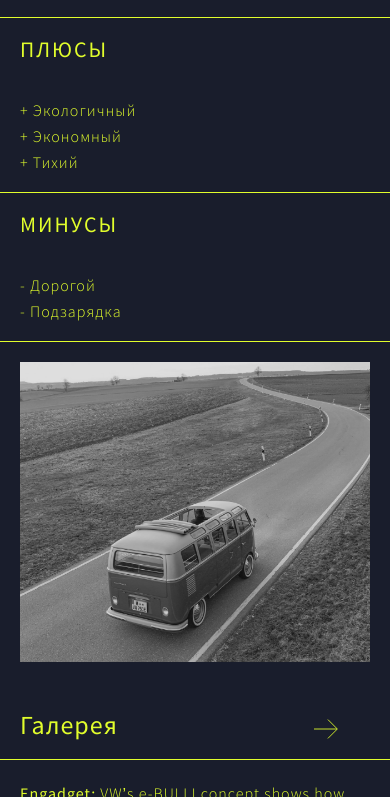
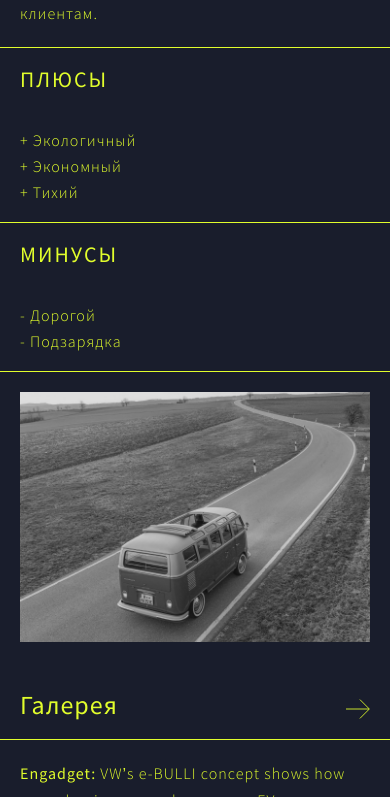
Before and after one commit to Rusflipz/auto-magazine, a plain HTML site: page index.html in a window 390 px wide. Shown: the part 1203-2000 px from the top of the page. Drawn offline with Linux system fonts and the light colour scheme.

Commit message:
fix resolution problem

```diff
--- a/blocks/footer/__form-conteiner/footer__form-conteiner.scss
+++ b/blocks/footer/__form-conteiner/footer__form-conteiner.scss
@@ -15,6 +15,6 @@
 @media screen and (max-width: 600px) {
     .footer__form-conteiner {
         padding: 20px;
-        margin-bottom: 120px;
+        margin-bottom: 100px;
     }
 }
--- a/blocks/gallery/__button/_left/gallery__button_left.scss
+++ b/blocks/gallery/__button/_left/gallery__button_left.scss
@@ -3,3 +3,9 @@
     margin-right: 30px;
     background-image: url(../../images/arrow-left.svg);
 }
+
+@media screen and (max-width: 600px) {
+    .gallery__button_left {
+        margin-right: 16px;
+    }
+}
--- a/blocks/gallery/__button/_right/gallery__button_right.scss
+++ b/blocks/gallery/__button/_right/gallery__button_right.scss
@@ -2,3 +2,9 @@
     margin-right: 52px;
     background-image: url(../../images/arrow-right.svg);
 }
+
+@media screen and (max-width: 600px) {
+    .gallery__button_right {
+        margin-right: 20px;
+    }
+}
--- a/blocks/gallery/__image/gallery__image.scss
+++ b/blocks/gallery/__image/gallery__image.scss
@@ -41,18 +41,18 @@
 
 @media screen and (max-width: 450px) {
     .gallery__image {
-        height: 350px;
+        height: 320px;
     }
 }
 
 @media screen and (max-width: 400px) {
     .gallery__image {
-        height: 300px;
+        height: 250px;
     }
 }
 
 @media screen and (max-width: 350px) {
     .gallery__image {
-        height: 280px;
+        height: 204px;
     }
 }
--- a/blocks/grid-top/__info/grid-top__info.scss
+++ b/blocks/grid-top/__info/grid-top__info.scss
@@ -6,6 +6,7 @@
     text-align: center;
     align-self: center;
     margin: auto;
+    margin-top: 30px;
     max-width: 560px;
     @include font ($fontColor);
 }
```
Also changed, not shown: styles/css/style.css.
